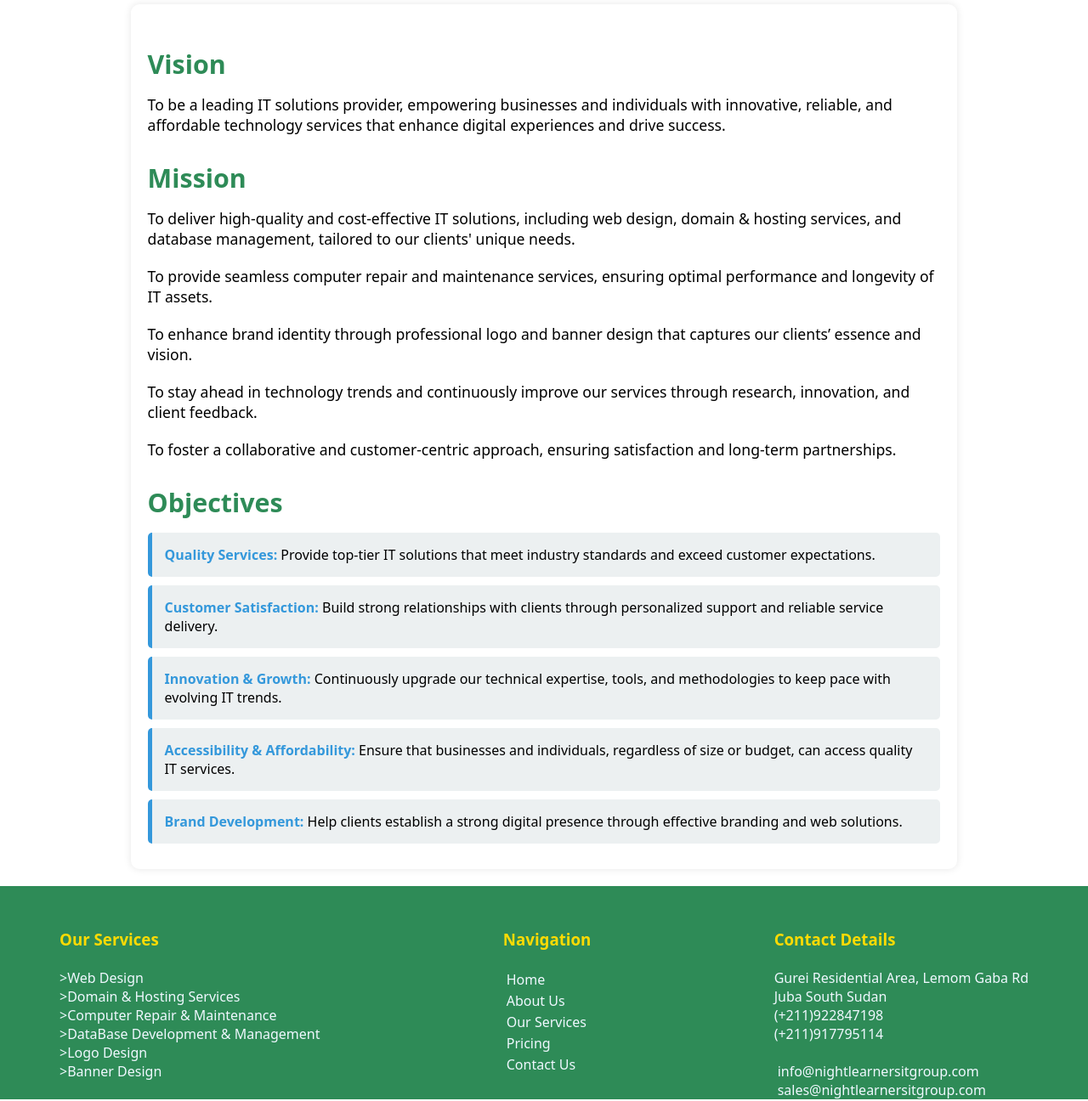
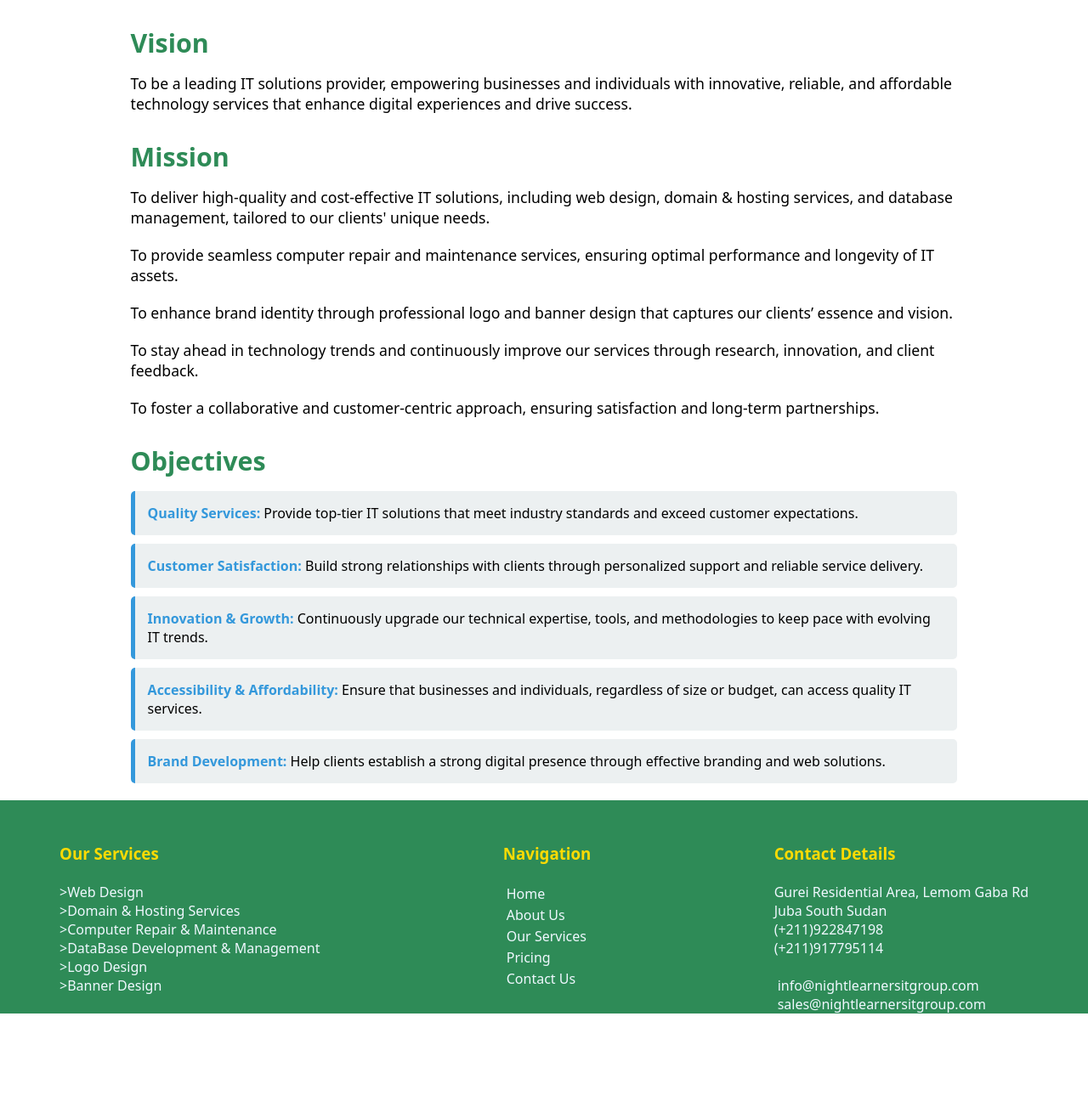
Before and after one commit to ReaganWokorach/IT-Online-Service, a PHP site: page / in a window 1280 px wide. Shown: the part 242-1538 px from the top of the page at 85% size. After the commit the page ends 1435 px from the top, so only its background shows below. Run offline with PHP 8.4, Linux system fonts and the light colour scheme.

Commit message:
Update styles.css

```diff
--- a/styles.css
+++ b/styles.css
@@ -175,14 +175,14 @@ main ul li strong {
 }
 
 /* Container and Section Styles */
-main {
+/* main {
     max-width: 1200px;
     margin: 0 auto;
     padding: 20px;
     background: #fff;
     box-shadow: 0 0 10px rgba(0, 0, 0, 0.1);
     border-radius: 10px;
-}
+} */
 
 .about-us {
     padding: 20px;
```
